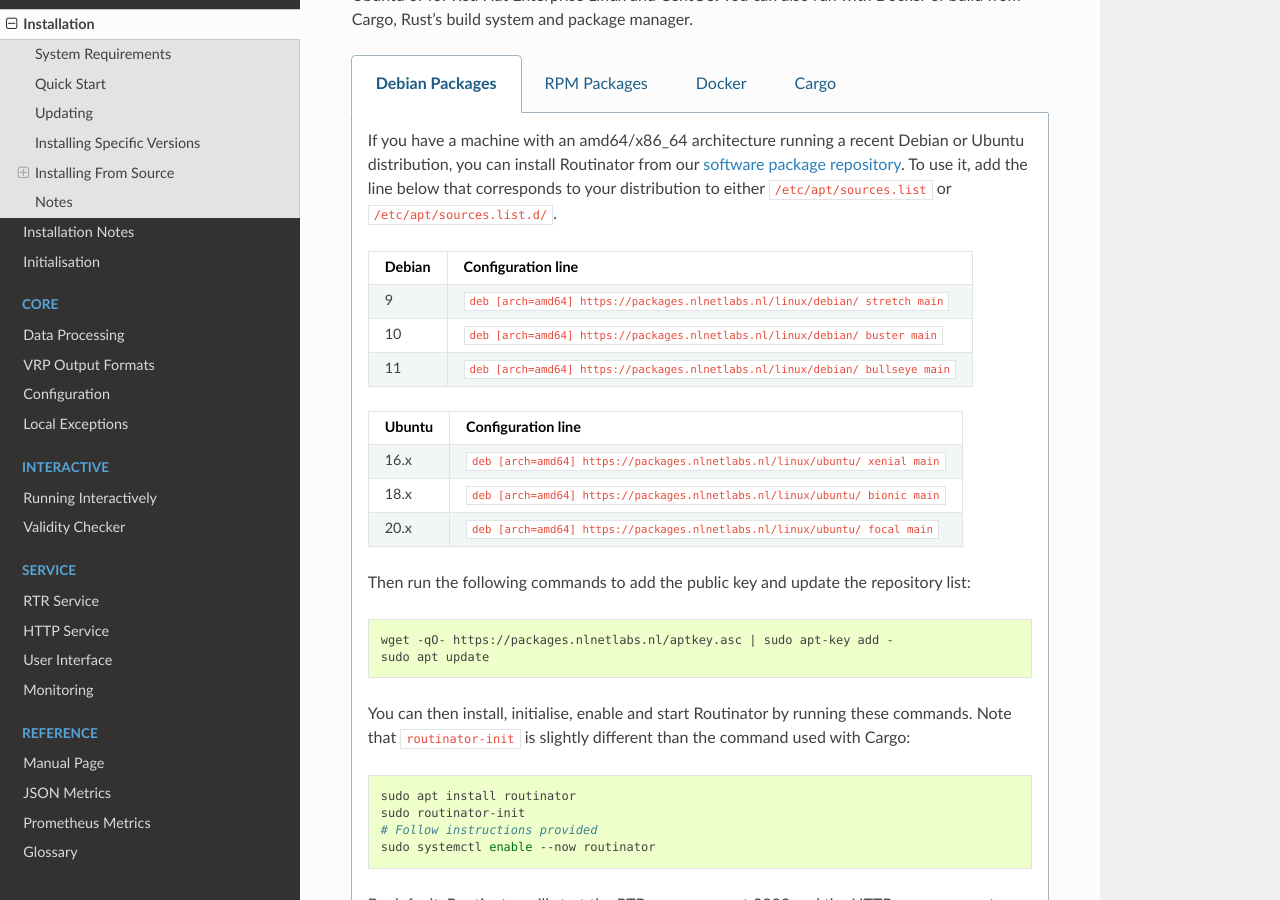
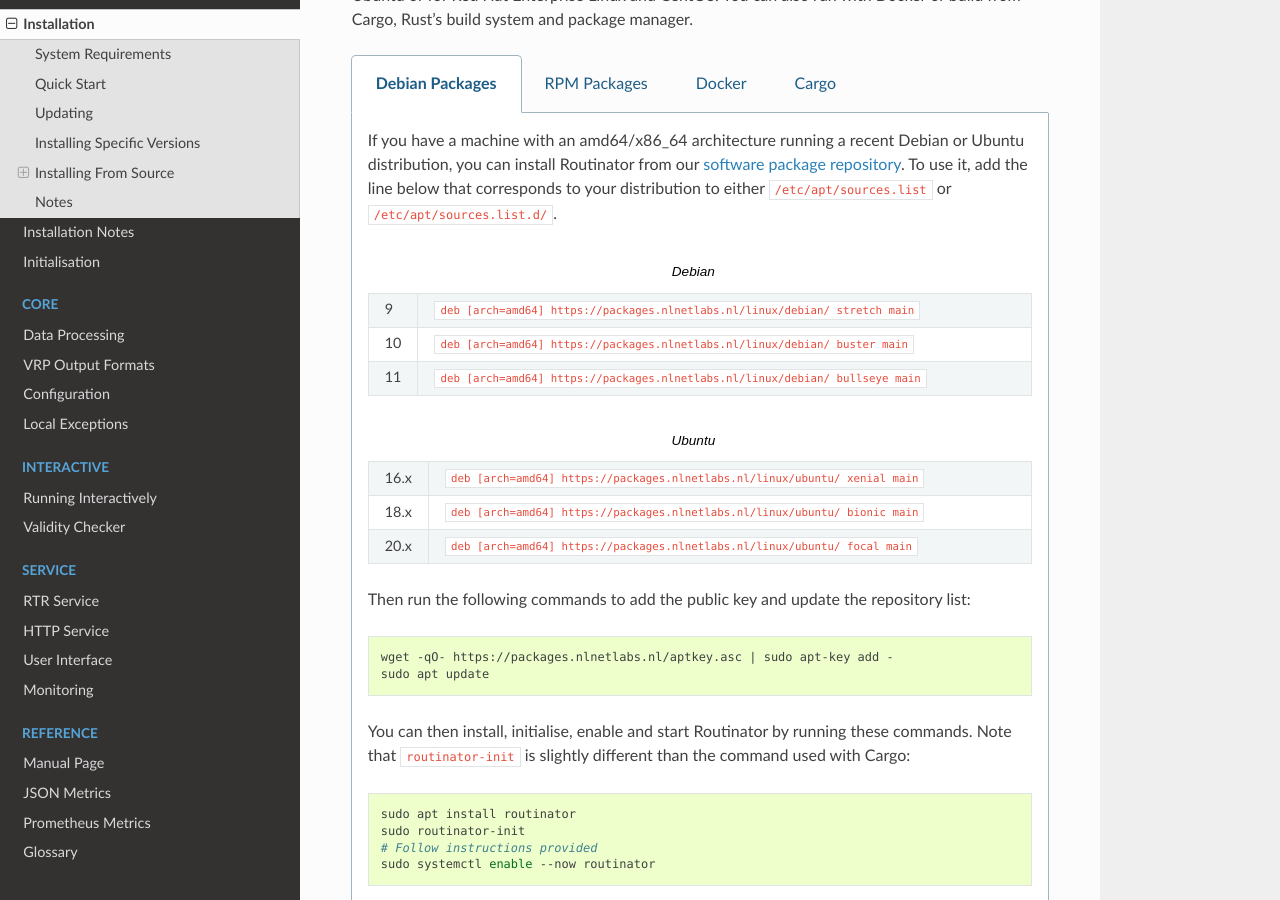
Before and after one commit to NLnetLabs/routinator, a Sphinx documentation site: the page built from source/installation.rst, in a window 1280 px wide and 900 px high, scrolled down 552 px. Built offline with Sphinx 7.4.7 and the Read the Docs theme 2.0.0, drawn with Linux system fonts in a browser that asks for light colours; pages that are not in the unit, such as notebooks, are missing from menus; some of the changed text lies outside the part shown.

Commit message:
compact table to avoid wraps

```diff
--- a/source/installation.rst
+++ b/source/installation.rst
@@ -37,21 +37,25 @@
        To use it, add the line below that corresponds to your distribution to
        either :file:`/etc/apt/sources.list` or :file:`/etc/apt/sources.list.d/`.
 
-       ===========  ======================================================================================
-       Debian       Configuration line
-       ===========  ======================================================================================
-       9            ``deb [arch=amd64] https://packages.nlnetlabs.nl/linux/debian/ stretch main``
-       10           ``deb [arch=amd64] https://packages.nlnetlabs.nl/linux/debian/ buster main``
-       11           ``deb [arch=amd64] https://packages.nlnetlabs.nl/linux/debian/ bullseye main``
-       ===========  ======================================================================================
+       .. list-table:: Debian
+          :widths: 1 15
 
-       ===========  ======================================================================================
-       Ubuntu       Configuration line
-       ===========  ======================================================================================
-       16.x         ``deb [arch=amd64] https://packages.nlnetlabs.nl/linux/ubuntu/ xenial main``
-       18.x         ``deb [arch=amd64] https://packages.nlnetlabs.nl/linux/ubuntu/ bionic main``
-       20.x         ``deb [arch=amd64] https://packages.nlnetlabs.nl/linux/ubuntu/ focal main``
-       ===========  ======================================================================================
+          *  -  9
+             -  ``deb [arch=amd64] https://packages.nlnetlabs.nl/linux/debian/ stretch main``
+          *  -  10
+             -  ``deb [arch=amd64] https://packages.nlnetlabs.nl/linux/debian/ buster main``
+          *  -  11
+             -  ``deb [arch=amd64] https://packages.nlnetlabs.nl/linux/debian/ bullseye main``
+
+       .. list-table:: Ubuntu
+          :widths: 1 15
+
+          *  -  16.x
+             -  ``deb [arch=amd64] https://packages.nlnetlabs.nl/linux/ubuntu/ xenial main``
+          *  -  18.x
+             -  ``deb [arch=amd64] https://packages.nlnetlabs.nl/linux/ubuntu/ bionic main``
+          *  -  20.x
+             -  ``deb [arch=amd64] https://packages.nlnetlabs.nl/linux/ubuntu/ focal main``
 
        Then run the following commands to add the public key and update the
        repository list:
@@ -257,21 +261,25 @@
        corresponds to your distribution to either :file:`/etc/apt/sources.list`
        or :file:`/etc/apt/sources.list.d/`.
 
-       ===========  =======================================================================================
-       Debian       Configuration line
-       ===========  =======================================================================================
-       9            ``deb [arch=amd64] https://packages.nlnetlabs.nl/linux/debian/ stretch-proposed main``
-       10           ``deb [arch=amd64] https://packages.nlnetlabs.nl/linux/debian/ buster-proposed main``
-       11           ``deb [arch=amd64] https://packages.nlnetlabs.nl/linux/debian/ bullseye-proposed main``
-       ===========  =======================================================================================
+       .. list-table:: Debian
+          :widths: 1 15
 
-       ===========  =======================================================================================
-       Ubuntu       Configuration line
-       ===========  =======================================================================================
-       16.x         ``deb [arch=amd64] https://packages.nlnetlabs.nl/linux/ubuntu/ xenial-proposed main``
-       18.x         ``deb [arch=amd64] https://packages.nlnetlabs.nl/linux/ubuntu/ bionic-proposed main``
-       20.x         ``deb [arch=amd64] https://packages.nlnetlabs.nl/linux/ubuntu/ focal-proposed main``
-       ===========  =======================================================================================
+          *  -  9
+             -  ``deb [arch=amd64] https://packages.nlnetlabs.nl/linux/debian/ stretch-proposed main``
+          *  -  10
+             -  ``deb [arch=amd64] https://packages.nlnetlabs.nl/linux/debian/ buster-proposed main``
+          *  -  11
+             -  ``deb [arch=amd64] https://packages.nlnetlabs.nl/linux/debian/ bullseye-proposed main``
+
+       .. list-table:: Ubuntu
+          :widths: 1 15
+
+          *  -  16.x
+             -  ``deb [arch=amd64] https://packages.nlnetlabs.nl/linux/ubuntu/ xenial-proposed main``
+          *  -  18.x
+             -  ``deb [arch=amd64] https://packages.nlnetlabs.nl/linux/ubuntu/ bionic-proposed main``
+          *  -  20.x
+             -  ``deb [arch=amd64] https://packages.nlnetlabs.nl/linux/ubuntu/ focal-proposed main``
 
        You can use this command to get an overview of the available versions:
 
```
